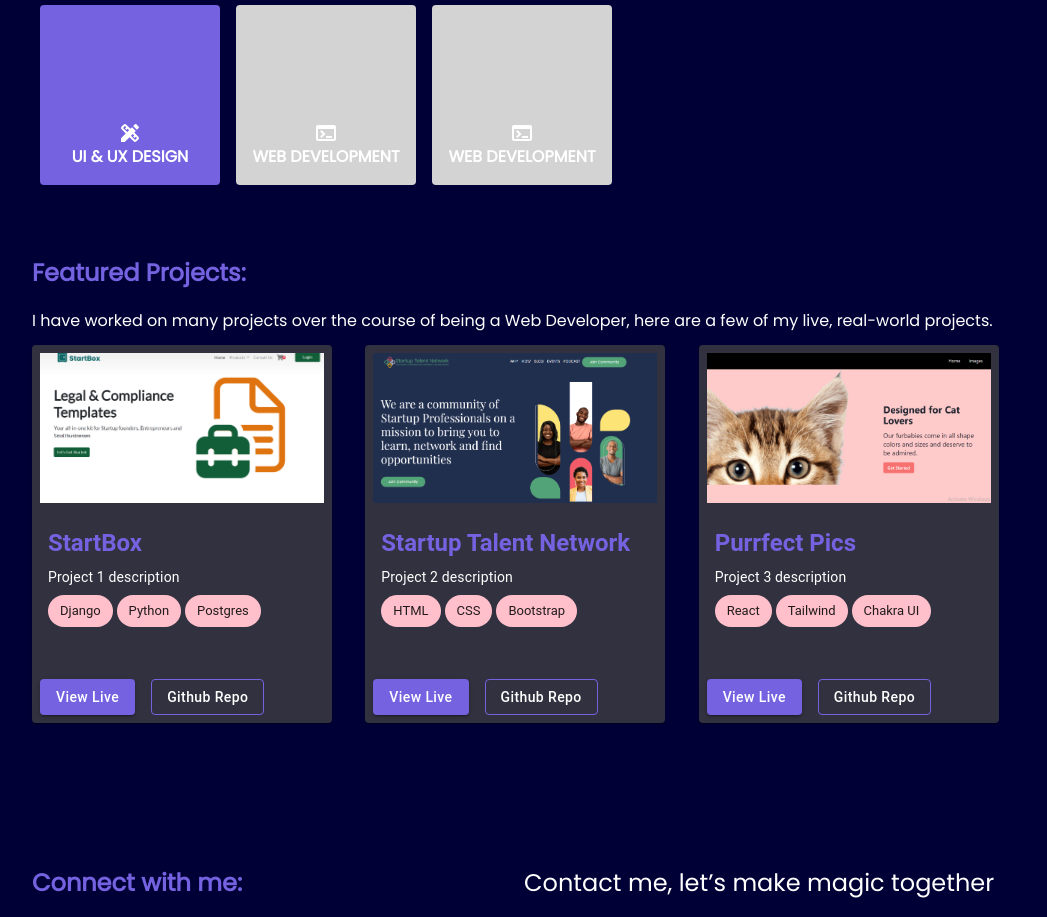
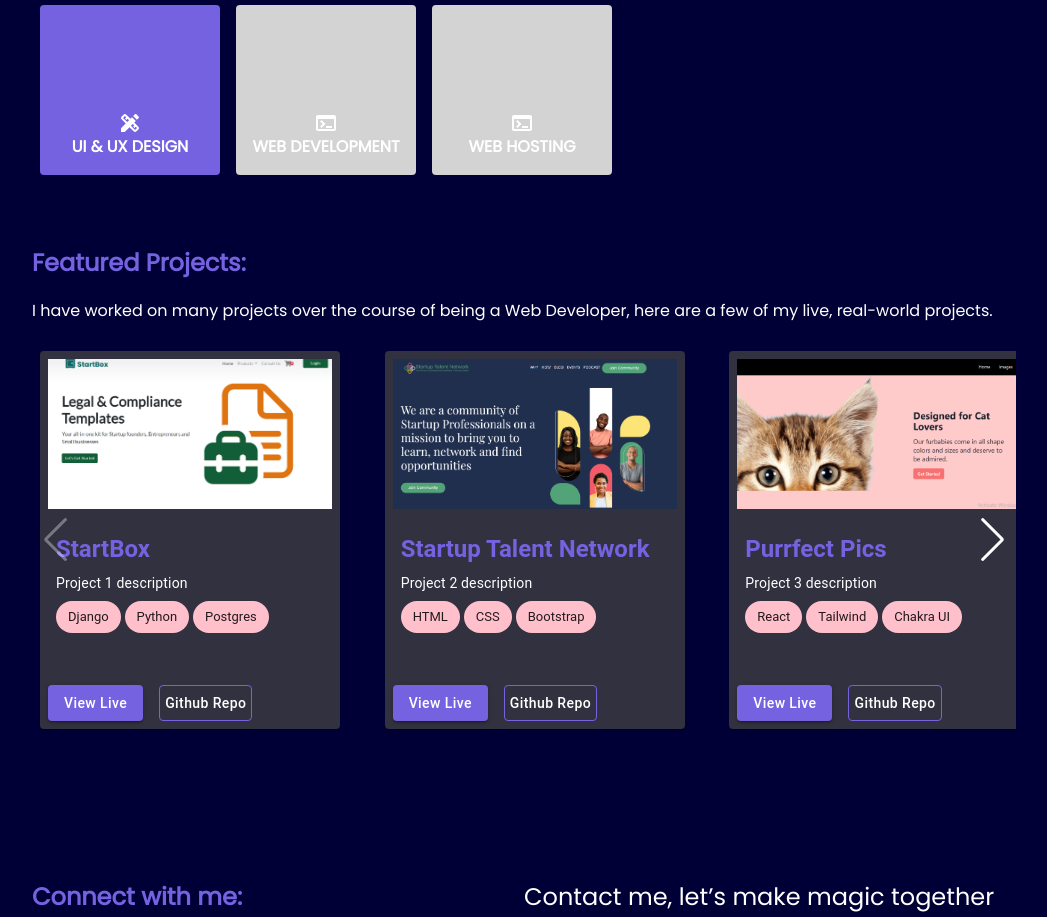
Before and after one commit to hellen17/portfolio-website, a React (Create React App) app: page / in a window 1280 px wide. Shown: the part 760-1677 px from the top of the page, without its empty margins (116-1163 px from the left). Built offline with nearby package versions, Linux system fonts and the light colour scheme.

Commit message:
add carousel

```diff
--- a/package.json
+++ b/package.json
@@ -15,6 +15,7 @@
     "react-dom": "^18.2.0",
     "react-icons": "^4.7.1",
     "react-scripts": "5.0.1",
+    "swiper": "^8.4.5",
     "web-vitals": "^2.1.4"
   },
   "scripts": {
--- a/src/components/About.js
+++ b/src/components/About.js
@@ -35,7 +35,7 @@ export default function About() {
                     '& > :not(style)': {
                     m: 1,
                     width: 180,
-                    height: 180,
+                    height: 170,
                     color: 'white',
                     padding: '1rem',
                     backgroundColor: 'lightgrey',
@@ -44,7 +44,7 @@ export default function About() {
                     },
                 }}
                 >
-                <Paper elevation={0} style={{ backgroundColor: 'var(--primary-color)', }} className={classes.paper}>
+                <Paper elevation={0} style={{ backgroundColor: 'var(--primary-color)' }} className={classes.paper}>
                     <Grid container direction="column" alignItems="center">
                         <Grid item>
                         <DesignServicesIcon />
@@ -62,6 +62,7 @@ export default function About() {
                         <Grid item>
                         <b>WEB DEVELOPMENT</b>
                         </Grid>
+
                     </Grid>
                 </Paper>
                 <Paper elevation={0} className={classes.paper}>
@@ -70,7 +71,7 @@ export default function About() {
                         <TerminalIcon />
                         </Grid>
                         <Grid item>
-                        <b>WEB DEVELOPMENT</b>
+                        <b>WEB HOSTING</b>
                         </Grid>
                     </Grid>
                 </Paper>
--- a/src/components/Project.js
+++ b/src/components/Project.js
@@ -1,30 +1,96 @@
 import {Card, CardMedia,Typography, CardContent, Button, CardActions, Chip} from '@mui/material'
 import { makeStyles } from '@mui/styles';
 import projectData from '../projectData.js';
+// Import Swiper React components
+import { Swiper, SwiperSlide } from 'swiper/react';
+import { Pagination, Navigation } from "swiper";
 
+// Import Swiper styles
+import 'swiper/css'
+import "swiper/css/pagination";
+import "swiper/css/navigation";
 
 const useStyles = makeStyles({
     outlinedButton: {
         '&.MuiButton-outlined': {
+            padding: 5,
             borderColor: 'var(--primary-color)',
             color: '#fff'
     }}
 })
 
+export default function Project() {
 
-export default function Project() {
+
+    const classes = useStyles();
     console.log(projectData)
-    const classes = useStyles();
+
+
+
 
     return (
         <div className="lg:px-32 p-8" id='project'>
             <h2 className="text-2xl font-bold mb-5" style={{color:'var(--primary-color)'}}>Featured Projects:</h2>
-            <p>I have worked on many projects over the course of being a Web Developer, here are a few of my live, real-world projects.
+            <p className='mb-5'>I have worked on many projects over the course of being a Web Developer, here are a few of my live, real-world projects.
             </p>
-            <div className='grid lg:grid-cols-3 gap-4'>
-                {projectData.map((project) => (
-                    <Card sx={{ maxWidth: 300, backgroundColor: '#31313F' }} className="mt-3">
-                        <div class="bg-gradient-red">
+
+            <Swiper
+                slidesPerView={3}
+                spaceBetween={10}
+                slidesPerGroup={1}
+                loop={false}
+                loopFillGroupWithBlank={true}
+                pagination={{
+                clickable: true,
+                }}
+                navigation={true}
+                modules={[Navigation]}
+                className="mySwiper"
+                breakpoints={{
+                    // when window width is >= 240px
+                    240: {
+                        slidesPerView: 1,
+                        spaceBetween: 10
+                    },
+
+                    // when window width is >= 320px
+                    320: {
+                        slidesPerView: 1,
+                        spaceBetween: 20
+                    },
+                    // when window width is >= 480px
+                    480: {
+                        slidesPerView: 1,
+                        spaceBetween: 30
+                    },
+                    // when window width is >= 640px
+                    640: {
+                    width: 640,
+                    slidesPerView: 1,
+                    },
+                    // when window width is >= 768px
+                    768: {
+                    width: 768,
+
+                    slidesPerView: 2,
+
+                    },
+                    // when window width is >= 1024px
+                    1024: {
+                    width: 1024,
+                    slidesPerView: 3,
+                    },
+                }
+                }
+
+            >
+                {/* <div className='grid lg:grid-cols-3 gap-4'> */}
+
+                {projectData.map((project, index) => (
+                <SwiperSlide>
+
+                    <Card key={index} sx={{ maxWidth: 300, backgroundColor: '#31313F', margin: 1 }} className="mt-3">
+                        <div className="bg-gradient-red">
                             <CardMedia
                                 sx={{ height: 150,  margin: 1
                                 }}
@@ -52,8 +118,13 @@ export default function Project() {
                         </div>
                         </CardActions>
                     </Card>
+                </SwiperSlide>
+
                 ))}
-            </div>
+                {/* </div> */}
+
+            </Swiper>
+
 
         </div>
 
--- a/src/index.css
+++ b/src/index.css
@@ -21,3 +21,7 @@ code {
   --primary-color: #7562E0;
   --secondary-color: #000036;
 }
+
+.swiper-button-next, .swiper-button-prev {
+  color: unset !important; /* change the color to red */
+}
--- a/src/projectData.js
+++ b/src/projectData.js
@@ -26,16 +26,16 @@ const projectData = [
         github: '   ',
         live: 'https://purrfectpics.netlify.app/'
     },
-    // {
-    //     id: 4,
-    //     name: 'Jenga Python Course',
-    //     description: 'Project 4 description',
-    //     thumbnail: 'https://via.placeholder.com/150',
-    //     technologies: ['HTML', 'CSS', 'JavaScript'],
-    //     github: '   ',
-    //     live: '   '
+    {
+        id: 4,
+        name: 'Jenga Python Course',
+        description: 'Project 4 description',
+        thumbnail: 'https://via.placeholder.com/150',
+        technologies: ['HTML', 'CSS', 'JavaScript'],
+        github: '   ',
+        live: '   '
 
-    // }
+    }
 
 ]
 export default projectData
```
Also changed, not shown: 1 other file (tests, documents, lock files or other folders).
